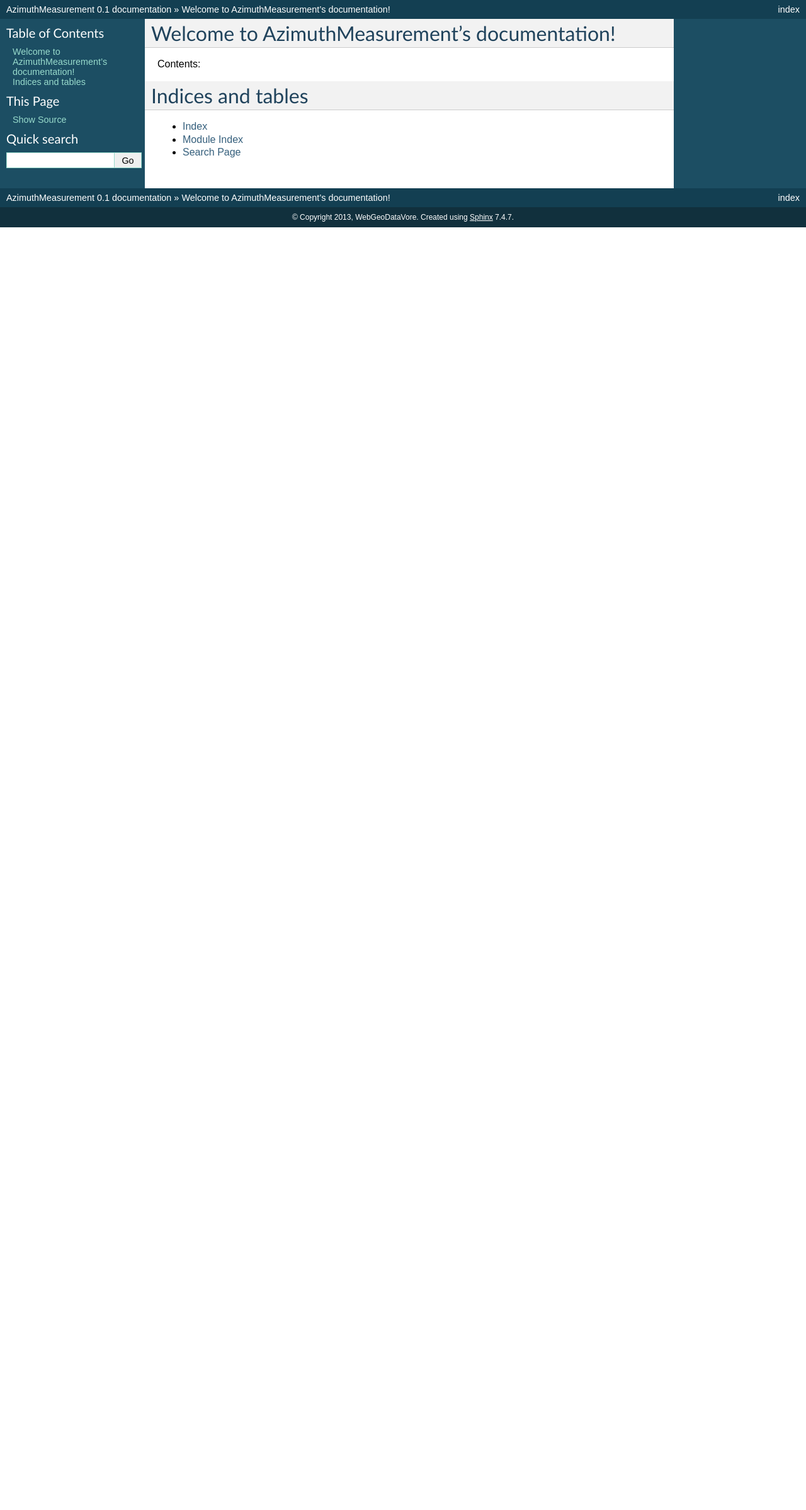
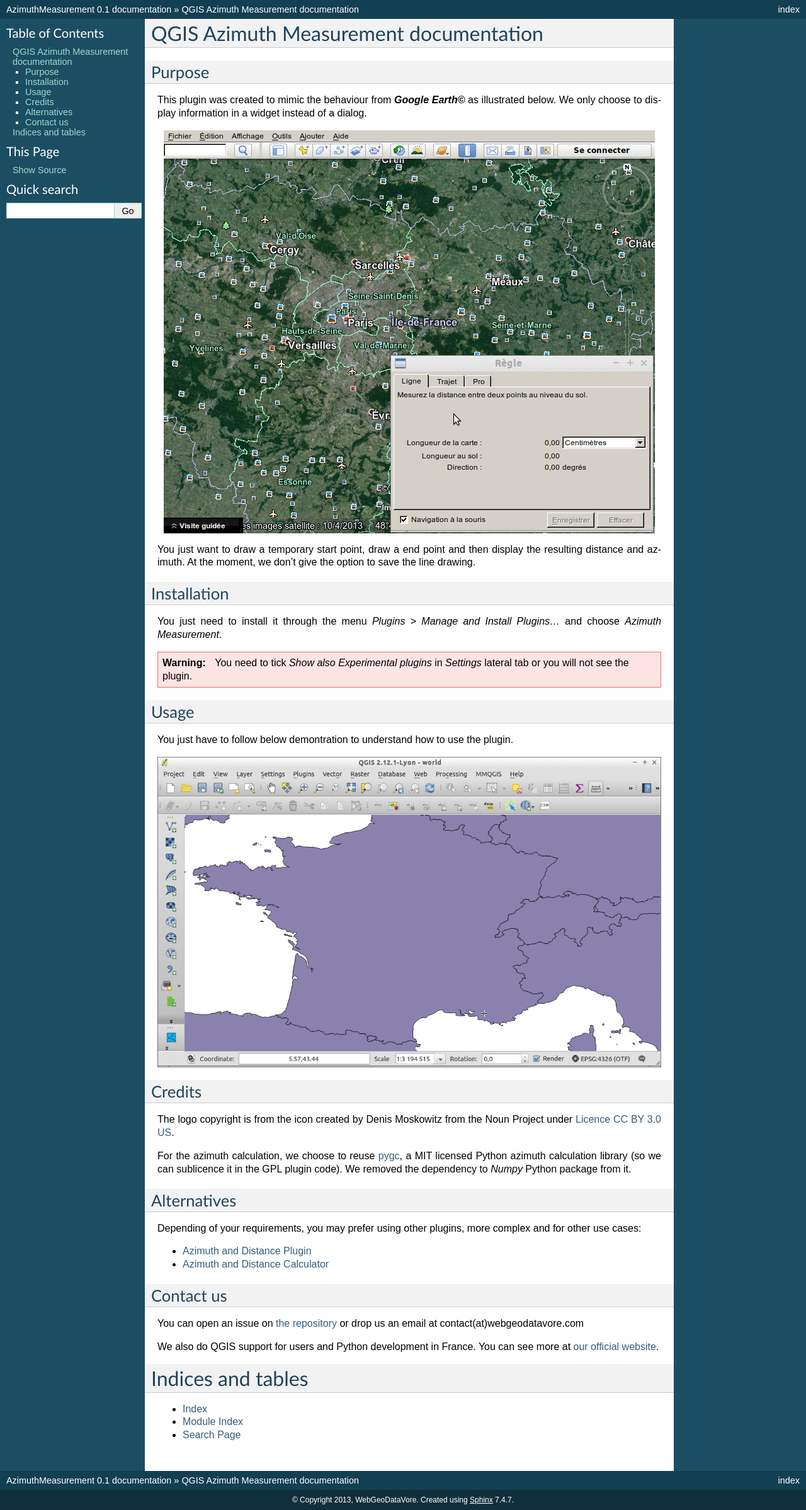
Before and after one commit to webgeodatavore/azimuth_measurement, a Sphinx documentation site: the page built from help/source/index.rst, in a window 1280 px wide. Shown: the whole page at 63% size. Built offline with Sphinx 7.4.7, drawn with Linux system fonts in a browser that asks for light colours; formulas are drawn with MathJax 3; before the commit the page ends 900 px from its top, so only the background shows below that.

Commit message:
Add documentation and change styles in Sphinx doc to manage italic bold

```diff
--- /dev/null
+++ b/help/source/_static/style.css
@@ -0,0 +1,4 @@
+.boltitalic {
+    font-weight: bold;
+    font-style: italic;
+}
--- /dev/null
+++ b/help/source/_templates/page.html
@@ -0,0 +1,3 @@
+{% extends "!page.html" %}
+
+{% set css_files = css_files + ["_static/style.css"] %}
--- a/help/source/conf.py
+++ b/help/source/conf.py
@@ -214,3 +214,9 @@
     ('index', 'TemplateClass', u'AzimuthMeasurement Documentation',
      [u'WebGeoDataVore'], 1)
 ]
+
+rst_prolog = """
+.. role:: boltitalic
+  :class: boltitalic
+
+"""
--- a/help/source/index.rst
+++ b/help/source/index.rst
@@ -3,13 +3,65 @@
    You can adapt this file completely to your liking, but it should at least
    contain the root `toctree` directive.
 
-Welcome to AzimuthMeasurement's documentation!
-============================================
 
-Contents:
+QGIS Azimuth Measurement documentation
+======================================
 
 .. toctree::
    :maxdepth: 2
+
+Purpose
+-------
+
+This plugin was created to mimic the behaviour from :boltitalic:`Google Earth©` as illustrated below.
+We only choose to display information in a widget instead of a dialog.
+
+.. image:: _static/images/google-earth-azimuth.gif
+    :align: center
+    :alt: Azimuth in Google Earth
+
+You just want to draw a temporary start point, draw a end point and then display the resulting distance and azimuth.
+At the moment, we don't give the option to save the line drawing.
+
+Installation
+------------
+
+You just need to install it through the menu `Plugins` > `Manage and Install Plugins...` and choose `Azimuth Measurement`.
+
+.. warning:: You need to tick `Show also Experimental plugins` in `Settings` lateral tab or you will not see the plugin.
+
+Usage
+-----
+
+You just have to follow below demontration to understand how to use the plugin.
+
+.. image:: _static/images/qgis-azimuth-measurement.gif
+    :align: center
+    :alt: Azimuth in QGIS
+
+Credits
+-------
+
+The logo copyright is from the icon created by Denis Moskowitz from the Noun Project under `Licence CC BY 3.0 US <http://creativecommons.org/licenses/by/3.0/us/>`_.
+
+For the azimuth calculation, we choose to reuse `pygc <https://github.com/axiom-data-science/pygc>`_, a MIT licensed Python azimuth calculation library (so we can sublicence it in the GPL plugin code). We removed the dependency to `Numpy` Python package from it.
+
+
+Alternatives
+------------
+
+Depending of your requirements, you may prefer using other plugins, more complex and for other use cases:
+
+- `Azimuth and Distance Plugin <http://planet.qgis.org/plugins/qgsAzimuth/>`_
+- `Azimuth and Distance Calculator <http://planet.qgis.org/plugins/AzimuthDistanceCalculator/>`_
+
+Contact us
+----------
+
+You can open an issue on `the repository <https://github.com/webgeodatavore/azimuth_measurement/issues>`_ or drop us an email at contact(at)webgeodatavore.com
+
+We also do QGIS support for users and Python development in France. You can see more at `our official website <http://webgeodatavore.com/en/>`_.
+
 
 Indices and tables
 ==================
```
Also changed, not shown: help/source/_static/images/google-earth-azimuth.gif (added), help/source/_static/images/qgis-azimuth-measurement.gif (added).
